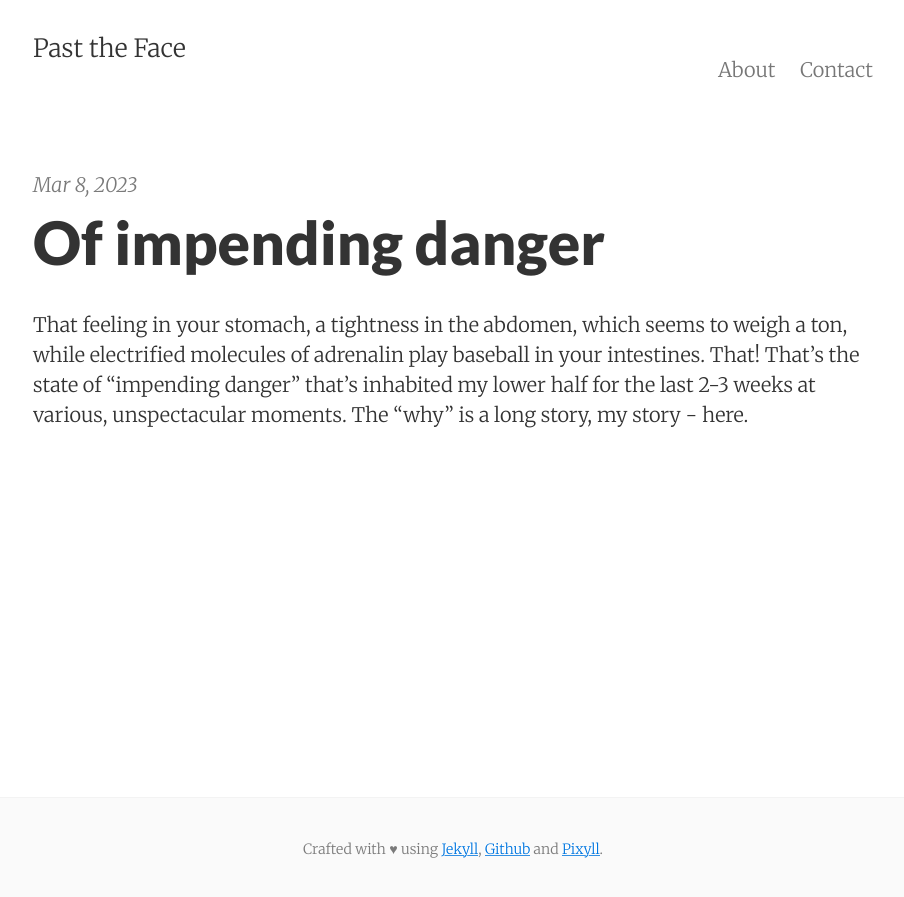
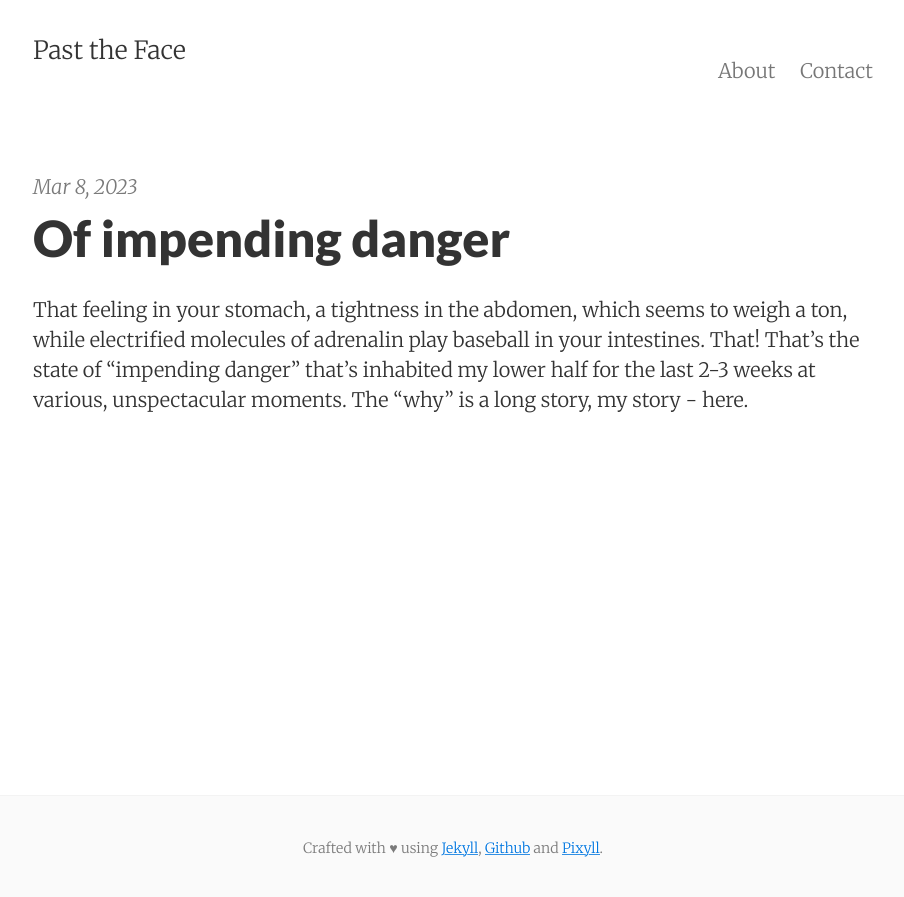
Before and after one commit to pasttheface/pasttheface.github.io, a Jekyll site: the page built from index.html, in a window 1280 px wide. Shown: the top 897 px of the page, without its empty margins (187-1091 px from the left). Built offline with Jekyll 4.4.1, drawn with Linux system fonts in a browser that asks for light colours; nearby versions of some CDN libraries; the list of posts is cut into pages by our own code.

Commit message:
updated css

```diff
--- a/_sass/_variables.scss
+++ b/_sass/_variables.scss
@@ -2,12 +2,12 @@
 $base-font-size: 14px !default;
 $bold-font-weight: bold !default;
 $font-family: 'Merriweather', 'PT Serif', Georgia, 'Times New Roman', serif !default;
-$line-height: 1.5 !default;
+$line-height: 1.6 !default;
 $heading-font-family: 'Lato', 'Helvetica Neue', Helvetica, sans-serif !default;
 $heading-font-weight: 900 !default;
 $heading-line-height: 1.25 !default;
 $monospace-font-family: 'Source Code Pro', Consolas, monospace !default;
-$h1: 2.998rem !default;
+$h1: 2.5rem !default;
 $h2: 1.5rem !default;
 $h3: 1.25rem !default;
 $h4: 1rem !default;
```
